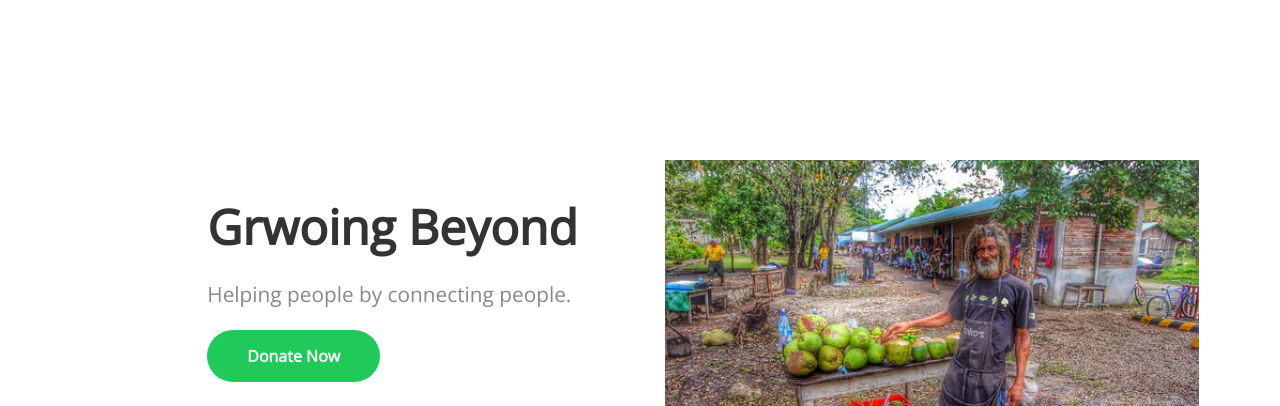
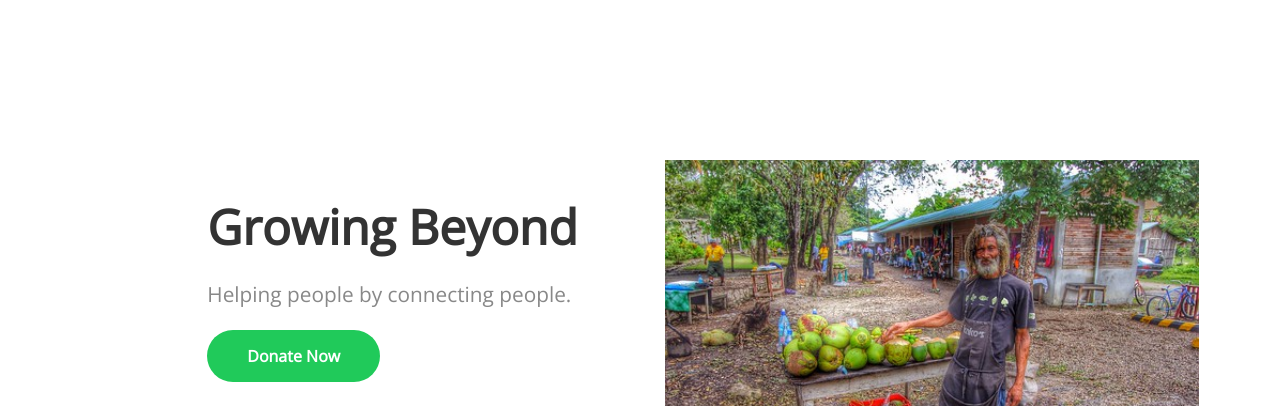
Before and after one commit to Growing-Beyond/gbtemp, a Jekyll site: the page built from index.html, in a window 1280 px wide and 900 px high. Shown: the top 406 px of the window. Built offline with Jekyll 4.4.1, drawn with Linux system fonts in a browser that asks for light colours; nearby versions of some CDN libraries; a script that is not in the unit is left out.

Commit message:
Update index.html

```diff
--- a/index.html
+++ b/index.html
@@ -6,7 +6,7 @@ title: Growing Beyond
 	<div class="container">
 		<div class="column">
 			<div>
-				<h1 class="editable">Grwoing Beyond</h1>
+				<h1 class="editable">Growing Beyond</h1>
 				<p class="editable">Helping people by connecting people.</p>
 				<div class="button">
 					<a href="#donate">Donate Now</a>
```
